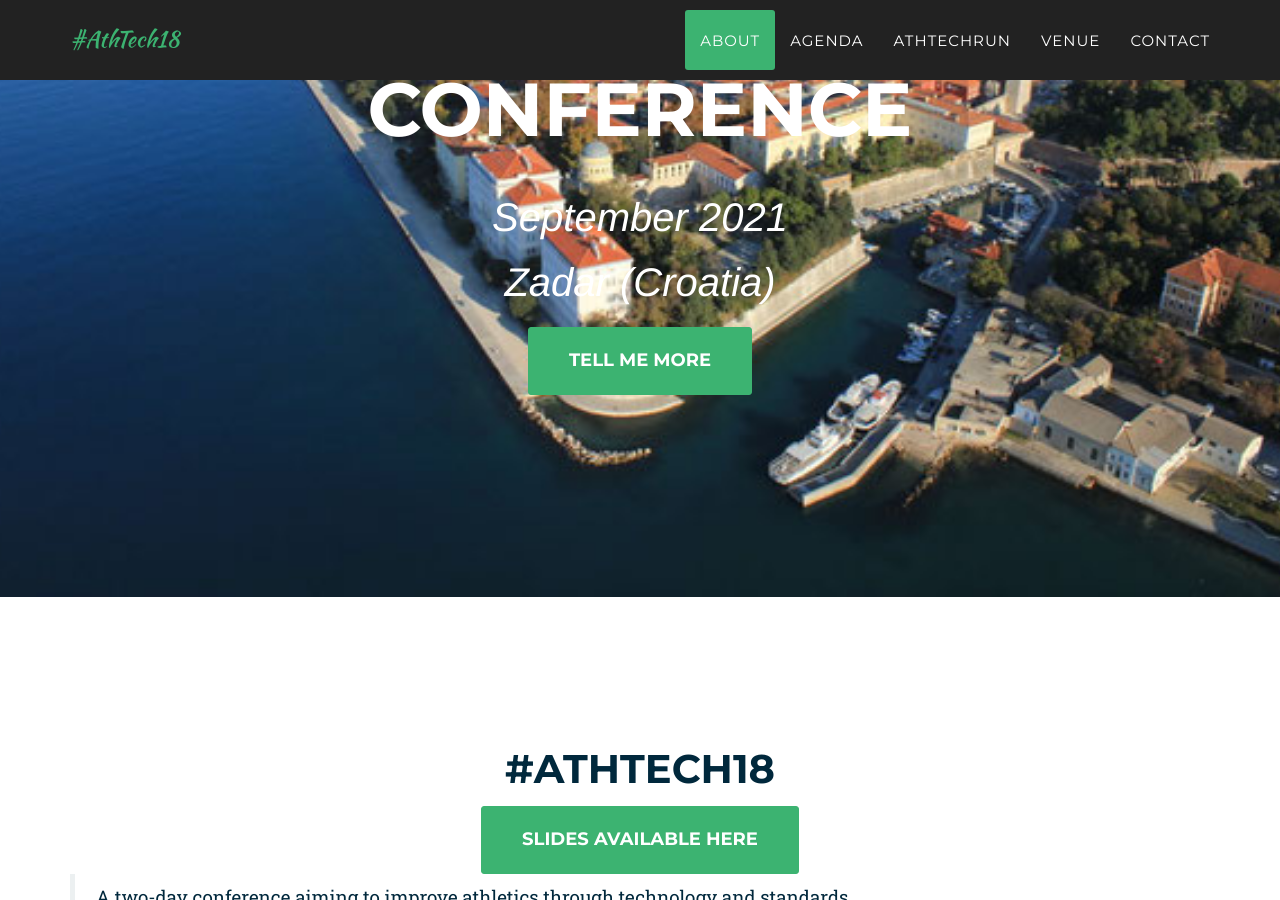
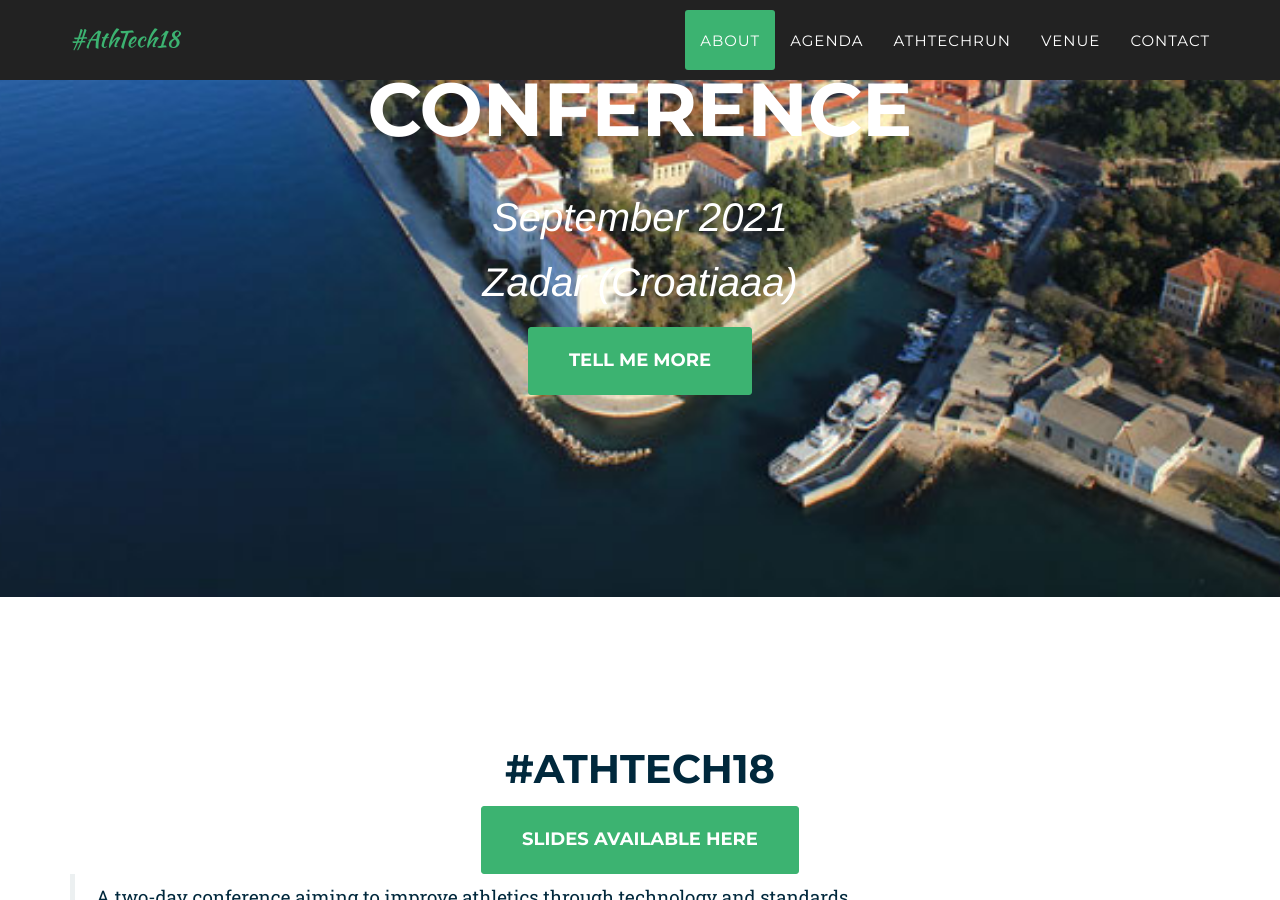
Before and after one commit to openath/athtech, a Jekyll site: the page built from index_2021.html, in a window 1280 px wide and 900 px high, scrolled down 303 px. Built offline with Jekyll 4.4.1, drawn with Linux system fonts in a browser that asks for light colours; some web fonts are replaced.

Commit message:
Update 2021_home.html

```diff
--- a/_layouts/2021_home.html
+++ b/_layouts/2021_home.html
@@ -14,7 +14,7 @@
             <div class="intro-text">
                 <div class="intro-heading">4<sup>th</sup>Athletics Data Conference<br></div>
                 <div class="intro-lead-in"> September 2021</div>
-                <div class="intro-lead-in">Zadar (Croatia)</div>
+                <div class="intro-lead-in">Zadar (Croatiaaa)</div>
                 <a href="#intro" class="page-scroll btn btn-xl">Tell Me More</a>
             </div>
         </div>
```
